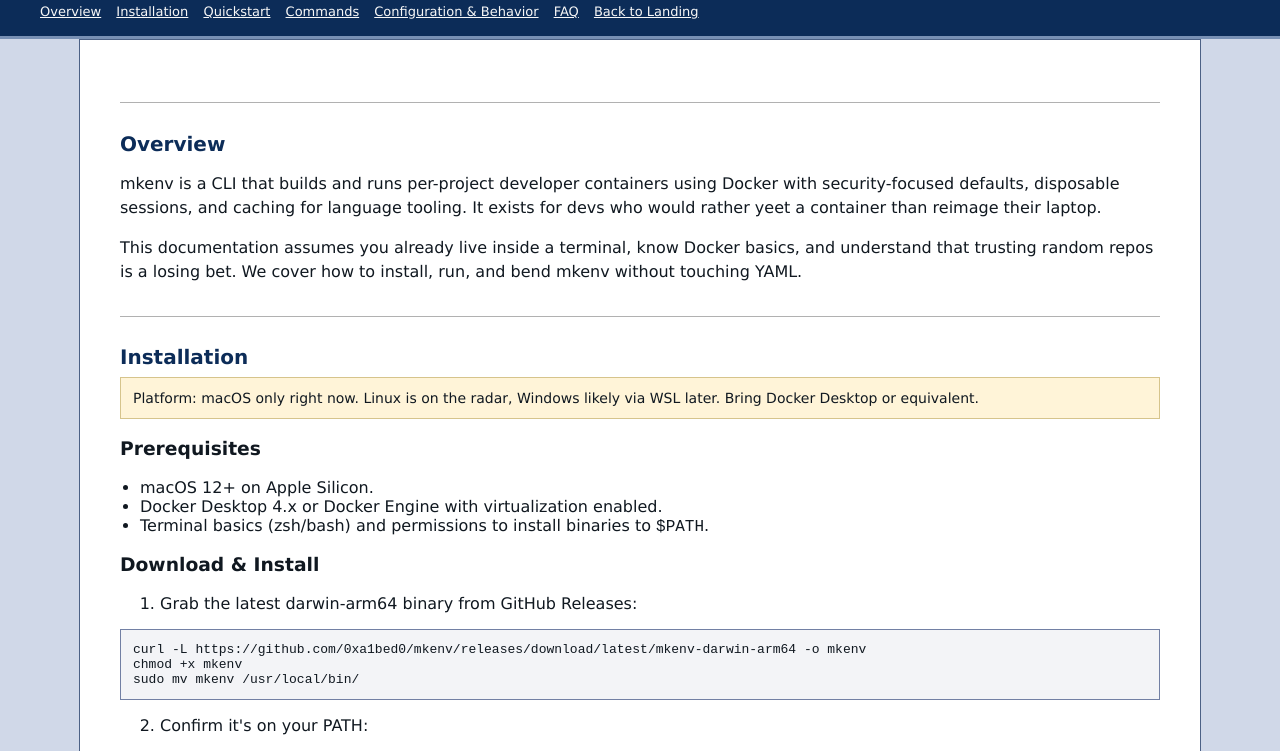
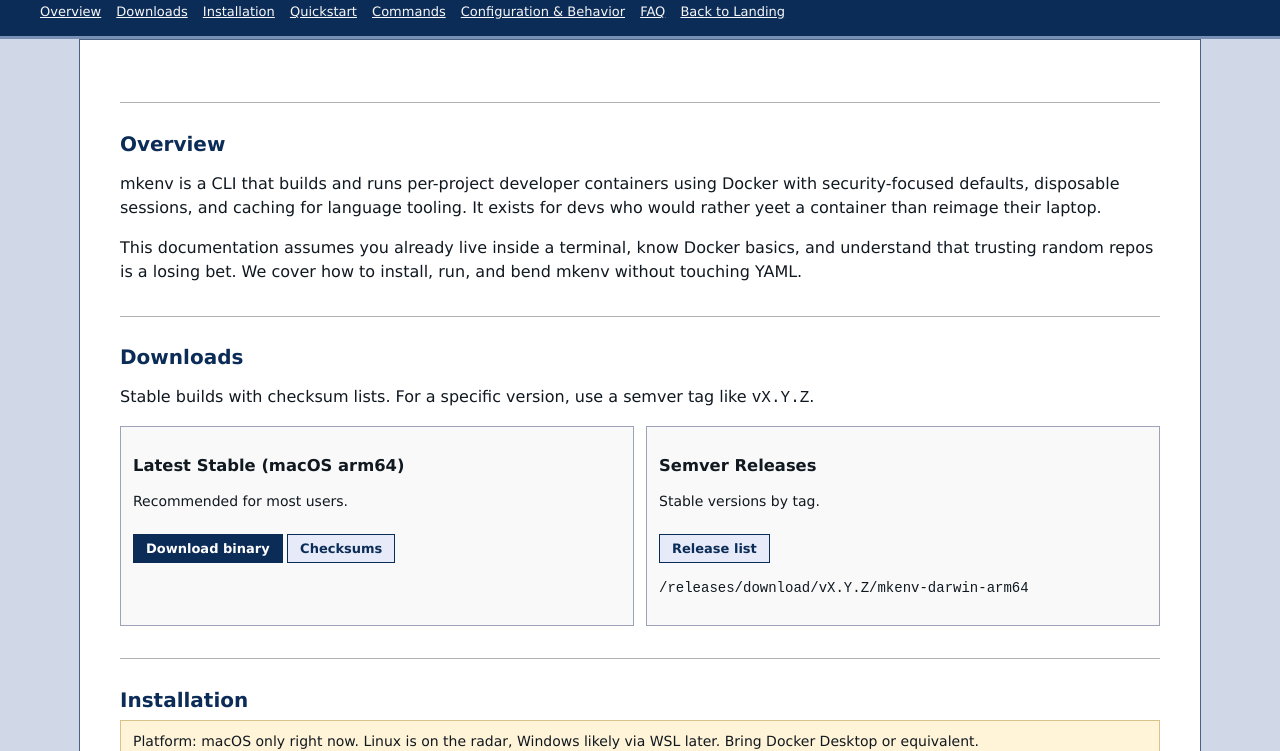
Before and after one commit to 0xa1bed0/mkenv, a plain HTML site: page website/docs.html in a window 1280 px wide. Shown: the part 49-800 px from the top of the page. Drawn offline with Linux system fonts and the light colour scheme.

Commit message:
fix release pipeline

```diff
--- a/website/docs.html
+++ b/website/docs.html
@@ -11,6 +11,7 @@
     <div class="logo"><a href="index.html">mkenv.sh</a></div>
     <nav>
         <a href="#overview">Overview</a>
+        <a href="#downloads">Downloads</a>
         <a href="#installation">Installation</a>
         <a href="#quickstart">Quickstart</a>
         <a href="#commands">Commands</a>
@@ -26,6 +27,25 @@
         <p>This documentation assumes you already live inside a terminal, know Docker basics, and understand that trusting random repos is a losing bet. We cover how to install, run, and bend mkenv without touching YAML.</p>
     </section>
 
+    <section id="downloads">
+        <h2>Downloads</h2>
+        <p>Stable builds with checksum lists. For a specific version, use a semver tag like <code>vX.Y.Z</code>.</p>
+        <div class="download-grid">
+            <div class="download-card">
+                <h3>Latest Stable (macOS arm64)</h3>
+                <p>Recommended for most users.</p>
+                <a class="download-button primary" href="https://github.com/0xa1bed0/mkenv/releases/download/latest/mkenv-darwin-arm64" target="_blank">Download binary</a>
+                <a class="download-button" href="https://github.com/0xa1bed0/mkenv/releases/download/latest/checksums.txt" target="_blank">Checksums</a>
+            </div>
+            <div class="download-card">
+                <h3>Semver Releases</h3>
+                <p>Stable versions by tag.</p>
+                <a class="download-button" href="https://github.com/0xa1bed0/mkenv/releases" target="_blank">Release list</a>
+                <p><code>/releases/download/vX.Y.Z/mkenv-darwin-arm64</code></p>
+            </div>
+        </div>
+    </section>
+
     <section id="installation">
         <h2>Installation</h2>
         <div class="note">Platform: macOS only right now. Linux is on the radar, Windows likely via WSL later. Bring Docker Desktop or equivalent.</div>
@@ -39,9 +59,12 @@
         <ol>
             <li>Grab the latest darwin-arm64 binary from GitHub Releases:</li>
         </ol>
-        <pre><code>curl -L https://github.com/0xa1bed0/mkenv/releases/download/latest/mkenv-darwin-arm64 -o mkenv
-chmod +x mkenv
-sudo mv mkenv /usr/local/bin/</code></pre>
+        <pre><code>curl -L https://github.com/0xa1bed0/mkenv/releases/download/latest/mkenv-darwin-arm64 -o mkenv-darwin-arm64
+curl -L https://github.com/0xa1bed0/mkenv/releases/download/latest/mkenv-darwin-arm64.sha256 -o mkenv-darwin-arm64.sha256
+shasum -a 256 -c mkenv-darwin-arm64.sha256
+chmod +x mkenv-darwin-arm64
+sudo mv mkenv-darwin-arm64 /usr/local/bin/mkenv</code></pre>
+        <p>Specific versions use <code>/releases/download/vX.Y.Z/</code>.</p>
         <ol start="2">
             <li>Confirm it's on your PATH:</li>
         </ol>
--- a/website/styles.css
+++ b/website/styles.css
@@ -84,6 +84,33 @@
     color: #0c2c58;
 }
 .cta-primary {
+    background: #0c2c58;
+    color: #fff;
+}
+.download-grid {
+    display: grid;
+    grid-template-columns: repeat(auto-fit, minmax(220px, 1fr));
+    gap: 12px;
+    margin-top: 12px;
+}
+.download-card {
+    border: 1px solid #9ca3b8;
+    background: #f9f9f9;
+    padding: 12px;
+    font-size: 14px;
+}
+.download-button {
+    display: inline-block;
+    margin-top: 8px;
+    padding: 6px 12px;
+    border: 1px solid #0c2c58;
+    background: #e7ebf9;
+    color: #0c2c58;
+    font-weight: bold;
+    font-size: 13px;
+    text-decoration: none;
+}
+.download-button.primary {
     background: #0c2c58;
     color: #fff;
 }
```
Also changed, not shown: website/index.html (+26 -3 lines), .github/workflows/release-binaries.yml (added), README.md.
